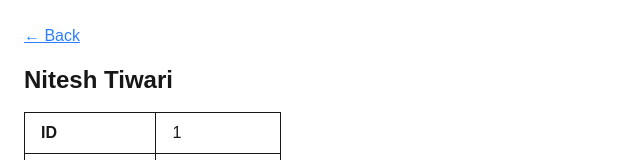
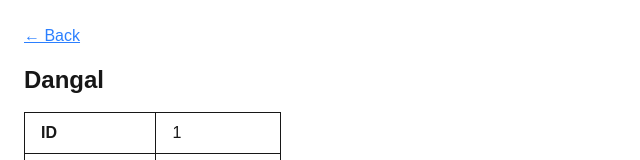
Before and after one commit to manchg1/movie-collection, a Next.js app: page /collection/1 in a window 1280 px wide. Shown: the top 160 px of the page, without its empty margins (0-640 px from the left). Built offline with nearby package versions, Linux system fonts and the light colour scheme; data requests are answered from the project's data file.

Commit message:
Fix: corrected heading to show movie title instead of director

```diff
--- a/src/app/collection/[id]/page.js
+++ b/src/app/collection/[id]/page.js
@@ -27,7 +27,7 @@
     return (
         <main className="p-6">
             <Link href="/collection" className="text-blue-500 underline mb-4 block">← Back</Link>
-            <h1 className="text-2xl font-bold mb-4">{movie.director}</h1>
+            <h1 className="text-2xl font-bold mb-4">{movie.title}</h1>
             <table className="table-auto border-collapse border border-gray-400">
                 <tbody>
                 <tr>
```
